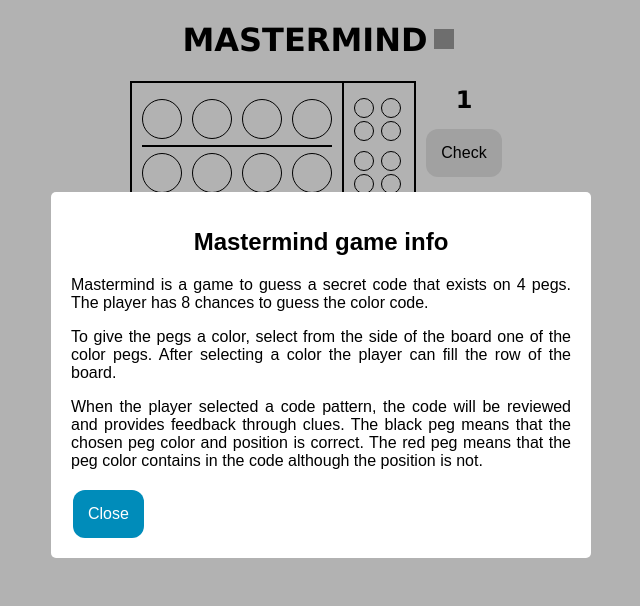
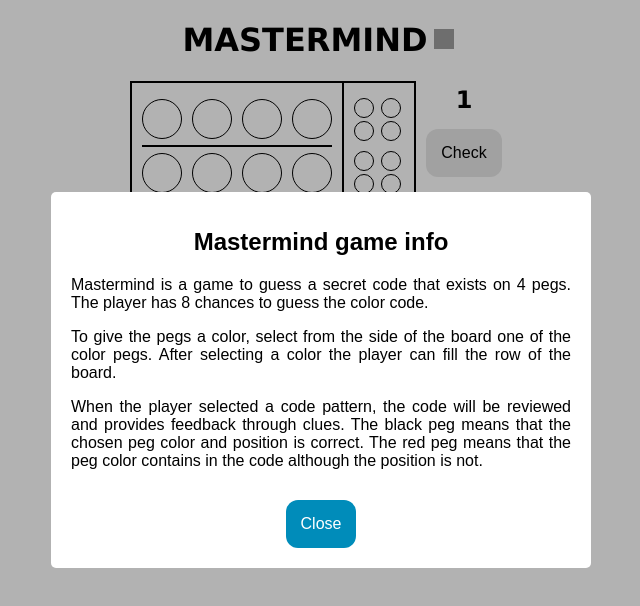
Before and after one commit to Cindy012/MasterMind, a React (Create React App) app: page / in a window 1280 px wide. Both pictures are taken after a click on the button 762 px from the left and 40 px from the top of the page. Shown: the top 606 px of the page, without its empty margins (319-959 px from the left). Built offline with nearby package versions, Linux system fonts and the light colour scheme; grey boxes are pictures that could not be loaded.

Commit message:
Modal button fix and adjusted modal width when there is no game info

```diff
--- a/src/Components/MasterMind.tsx
+++ b/src/Components/MasterMind.tsx
@@ -31,7 +31,7 @@
 				title={ modalTitle }
 				show={ showModal }
 				setShowModal={ setShowModal }
-				content={ getGameInfo() }
+				gameInfo={ getGameInfo() }
 				hideCloseButton
 			/>
 		</Fragment>
--- a/src/Modal/Modal.tsx
+++ b/src/Modal/Modal.tsx
@@ -8,10 +8,10 @@
     title: string | undefined;
     resetGame?: () => void
     gameStatus?: number;
-    content?: JSX.Element;
+    gameInfo?: JSX.Element;
 }
 
-const Modal:React.FC<ModalProps> = ({ title, setShowModal, show, hideCloseButton, resetGame, gameStatus, content }) => {
+const Modal:React.FC<ModalProps> = ({ title, setShowModal, show, hideCloseButton, resetGame, gameStatus, gameInfo }) => {
     const [playConfetti, setPlayConfetti] = useState(false);
     const playAgain = () => {
         if (resetGame) {
@@ -50,13 +50,13 @@
 
     return (
         <div className={`modal ${show ? 'active' : ''}`}>
-            <div className="modal__content">
+            <div className={ gameInfo ? 'modal__content' : 'modal__content modal__content__small' }>
                 { !hideCloseButton && <span onClick={() => setShowModal(false)} className="modal__close">&times;</span> }
                 <h2>{ title ? title : 'Something went wrong' }</h2>
                 <p>{ renderSwitch(gameStatus) }</p>
-                { content && content }
-                <div className={ gameStatus !== 0 && !content ? `modal__footer` : `modal__footer__secondary`}>
-                    { gameStatus !== 0 && !content ? (
+                { gameInfo && gameInfo }
+                <div className={ gameStatus !== 0 && !gameInfo ? 'modal__footer' : 'modal__footer__secondary'}>
+                    { gameStatus !== 0 && !gameInfo ? (
                         <button className="modal__button" onClick={ () => playAgain() }>Play again!</button>
                     ) : null }
                     <button className="modal__button" onClick={ () => setShowModal(false) }>Close</button>
--- a/src/scss/modal.scss
+++ b/src/scss/modal.scss
@@ -28,14 +28,21 @@
         visibility: hidden;
         transform: translateY(-100px);
         padding: 16px 20px;
+
+        &__small {
+            width: 375px;
+        }
     }
 
     &__footer {
         display: flex;
         justify-content: space-between;
         margin-top: 10px;
+        padding-top: 10px;
 
         &__secondary {
+            padding-top: 10px;
+            text-align: center;
             justify-content: center;
         }
     }
```
